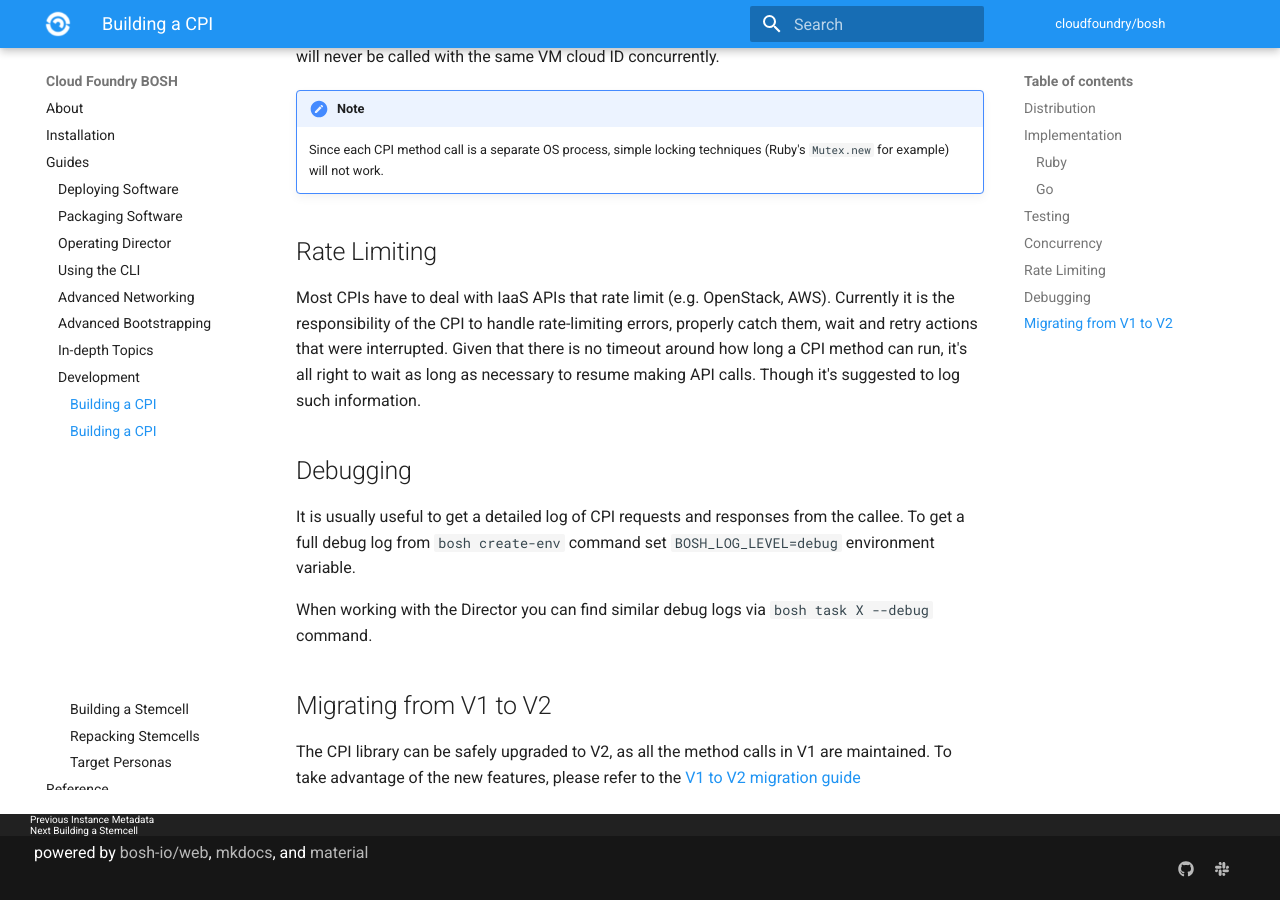
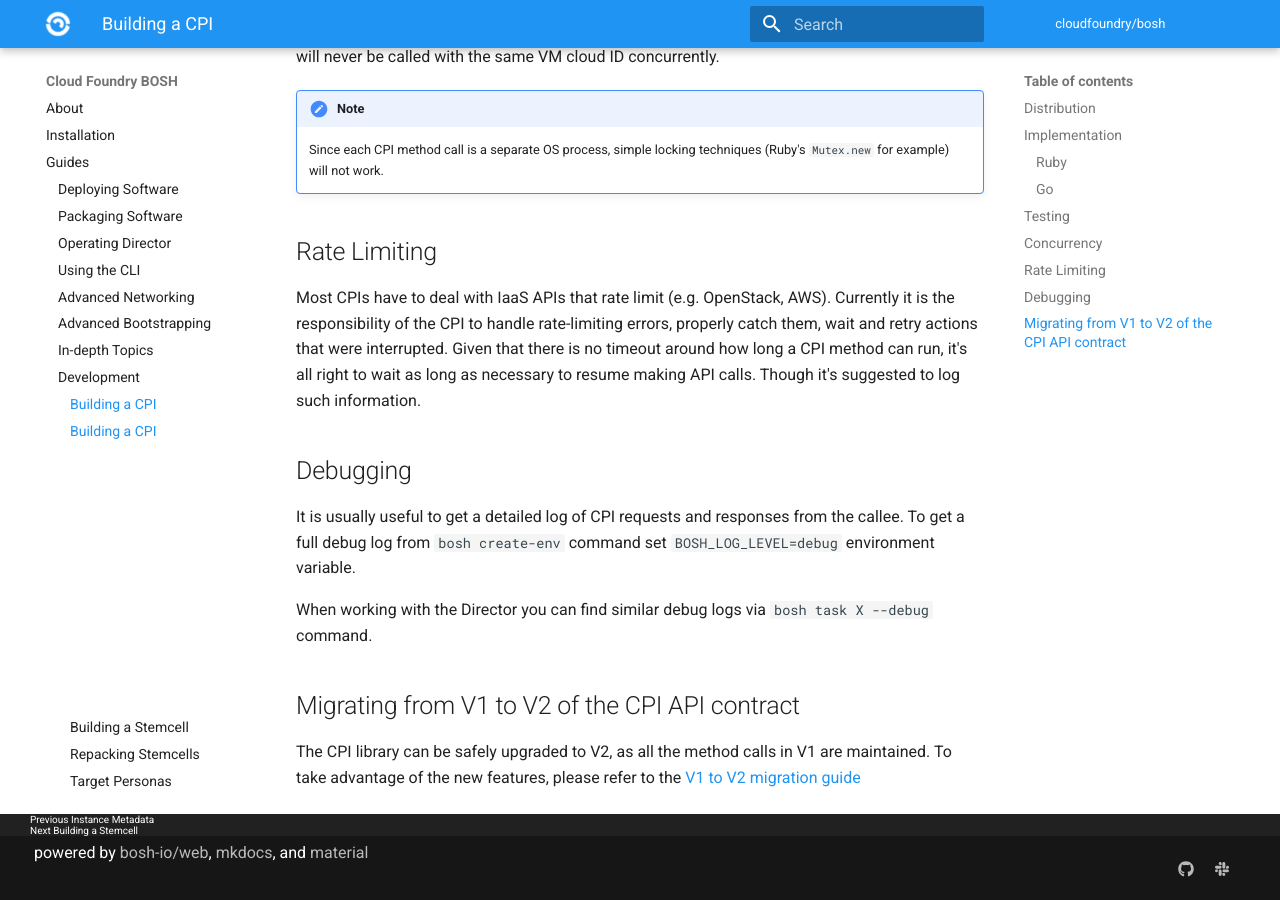
Before and after one commit to cloudfoundry/docs-bosh, an MkDocs documentation site: the page built from content/build-cpi.md, in a window 1280 px wide and 900 px high, scrolled down 1735 px. Built offline with MkDocs 1.6.1 and Material for MkDocs 9.7.7, drawn with Linux system fonts in a browser that asks for light colours; old or Windows-style settings are respelled for this version of MkDocs.

Commit message:
Minor edits

```diff
--- a/content/build-cpi.md
+++ b/content/build-cpi.md
@@ -61,6 +61,6 @@ It is usually useful to get a detailed log of CPI requests and responses from th
 
 When working with the Director you can find similar debug logs via `bosh task X --debug` command.
 
-## Migrating from V1 to V2 {: #migrating }
+## Migrating from V1 to V2 of the CPI API contract {: #migrating }
 
 The CPI library can be safely upgraded to V2, as all the method calls in V1 are maintained. To take advantage of the new features, please refer to the [V1 to V2 migration guide](v2-migration-guide.md)
```
